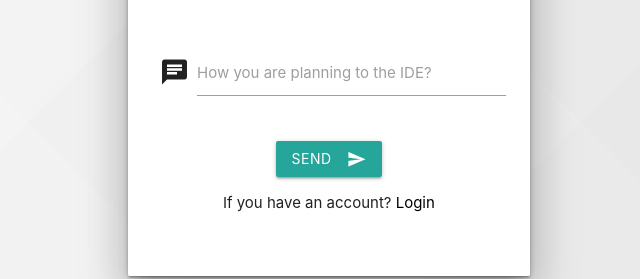
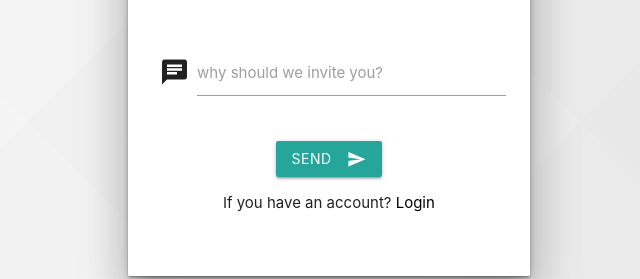
Before and after one commit to Rahulremo2k/loginpage-materialise-css, a plain HTML site: page register.html in a window 1280 px wide. Shown: the part 621-900 px from the top of the page, 335-975 px from the left. Drawn offline with nearby package versions, Linux system fonts and the light colour scheme.

Commit message:
changed textarea

```diff
--- a/register.html
+++ b/register.html
@@ -39,7 +39,7 @@
                 <div class="input-field ">
                   <i class="material-icons prefix">chat</i>
                   <input id="icon_comment" type="tel" class="validate" data-length="50">
-                  <label for="icon_comment">How you are planning to the IDE?</label>
+                  <label for="icon_comment">why should we invite you?</label>
                 </div>
                 <br>
                 <a href="#" class="btn waves-effect waves-light">
```
Also changed, not shown: 1 other file.
